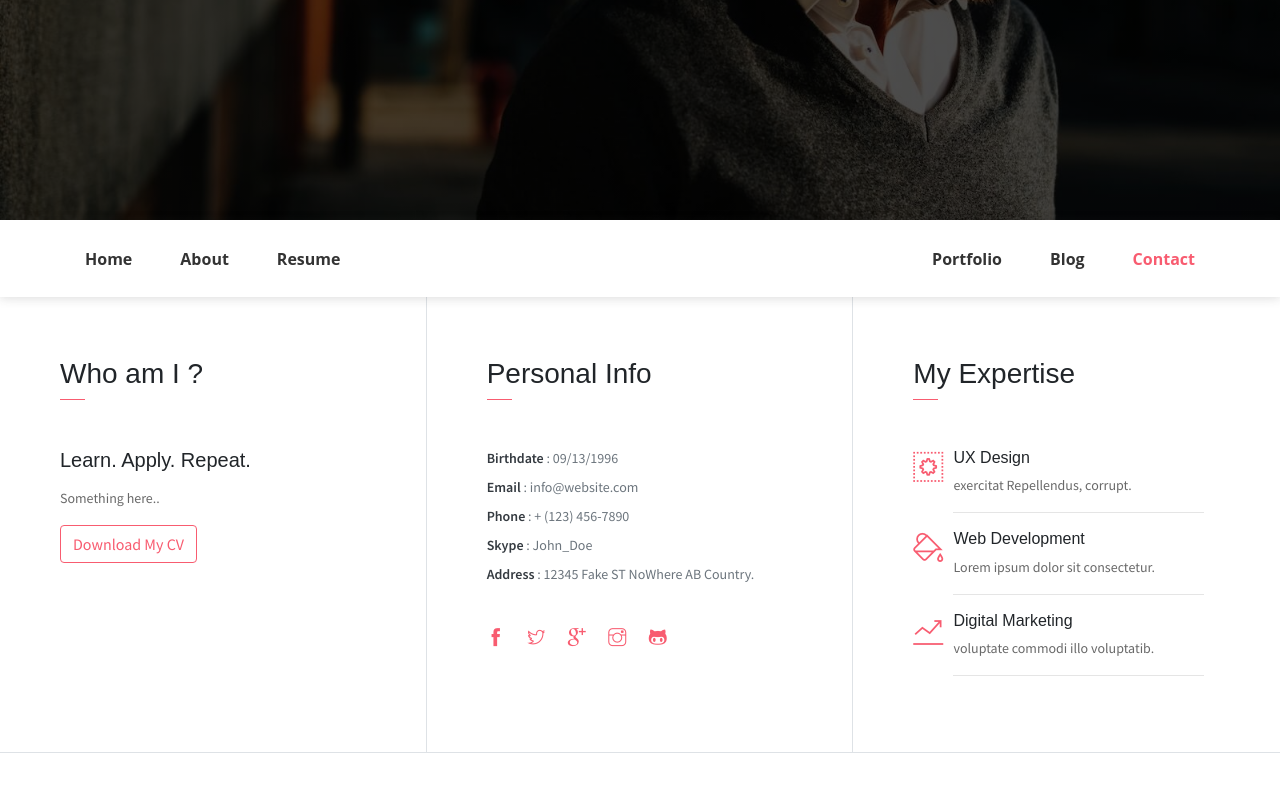
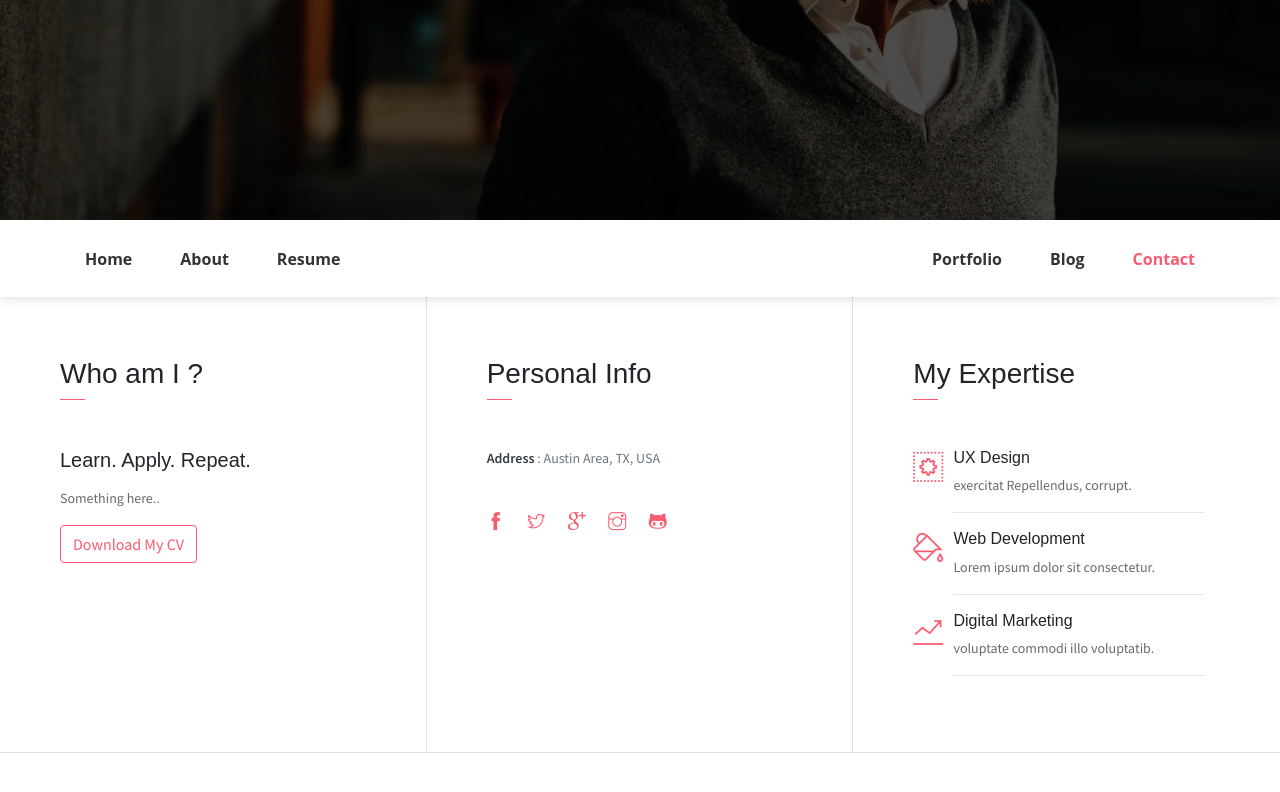
Before and after one commit to xargs/portfolio, a website: page index.html in a window 1280 px wide. Shown: the part 420-1212 px from the top of the page. Drawn offline with Linux system fonts and the light colour scheme; some packages are replaced by stand-ins of ours; some icons are missing.

Commit message:
Update index.html

```diff
--- a/index.html
+++ b/index.html
@@ -50,8 +50,8 @@
                 <ul class="navbar-nav brand">
 <!--                     <img src="assets/imgs/avatar.jpg" alt="" class="brand-img"> -->
                     <li class="brand-txt">
-                        <h5 class="brand-title">John Doe</h5>
-                        <div class="brand-subtitle">Web Designer | Developer</div>
+                        <h5 class="brand-title">Kaushik Parasam</h5>
+                        <div class="brand-subtitle">Software Architect</div>
                     </li>
                 </ul>
                 <ul class="navbar-nav ml-auto">
@@ -81,11 +81,7 @@
                 <h3 class="font-weight-light">Personal Info</h3>
                 <span class="line mb-5"></span>
                 <ul class="mt40 info list-unstyled">
-                    <li><span>Birthdate</span> : 09/13/1996</li>
-                    <li><span>Email</span> : info@website.com</li>
-                    <li><span>Phone</span> : + (123) 456-7890</li>
-                    <li><span>Skype</span> : John_Doe </li>
-                    <li><span>Address</span> :  12345 Fake ST NoWhere AB Country.</li>
+                    <li><span>Address</span> :  Austin Area, TX, USA</li>
                 </ul>
                 <ul class="social-icons pt-3">
                     <li class="social-item"><a class="social-link" href="#"><i class="ti-facebook" aria-hidden="true"></i></a></li>
```
